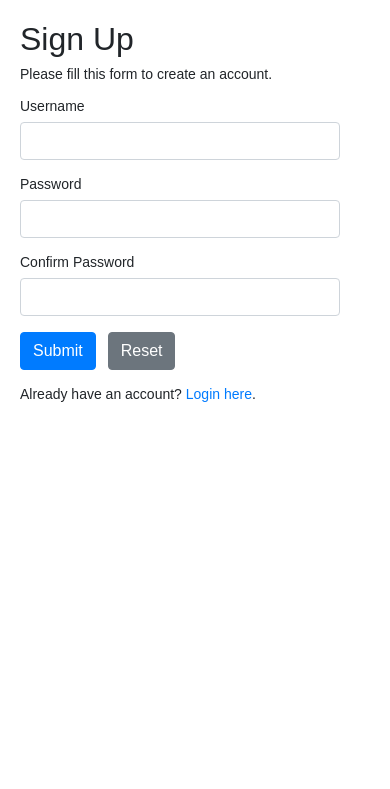
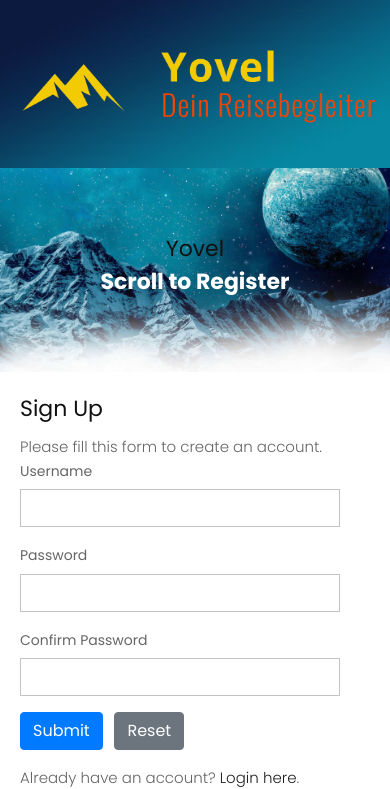
Before and after one commit to yannikonyovel/Yovel, a PHP site: page /registration.php in a window 390 px wide. Shown: the top 789 px of the page. Run offline with PHP 8.4, Linux system fonts and the light colour scheme.

Commit message:
Update registration.php

```diff
--- a/registration.php
+++ b/registration.php
@@ -96,16 +96,85 @@ if($_SERVER["REQUEST_METHOD"] == "POST"){
 ?>
 
 <!DOCTYPE html>
-<html lang="en">
+<html lang="de">
 <head>
     <meta charset="UTF-8">
-    <title>Sign Up</title>
+    <title>Registration</title>
     <link rel="stylesheet" href="https://stackpath.bootstrapcdn.com/bootstrap/4.5.2/css/bootstrap.min.css">
     <style>
         body{ font: 14px sans-serif; }
         .wrapper{ width: 360px; padding: 20px; }
     </style>
-</head>
+	  <!-- basic -->
+    <meta charset="utf-8">
+    <meta http-equiv="X-UA-Compatible" content="IE=edge">
+    <!-- mobile metas -->
+    <meta name="viewport" content="width=device-width, initial-scale=1">
+    <meta name="viewport" content="initial-scale=1, maximum-scale=1">
+    <!-- site metas -->
+    <title>Yovel - Unsere Reise</title>
+    <meta name="keywords" content="">
+    <meta name="description" content="">
+    <meta name="author" content="Yannik Enslin">
+    <!-- bootstrap css -->
+    <link rel="stylesheet" href="css/bootstrap.min.css">
+    <!-- style css -->
+    <link rel="stylesheet" href="css/style.css">
+    <!-- Responsive-->
+    <link rel="stylesheet" href="css/responsive.css">
+    <!-- fevicon -->
+    <link rel="icon" href="images/fevicon.png" type="image/gif"/>
+    <!-- Scrollbar Custom CSS -->
+    <link rel="stylesheet" href="css/jquery.mCustomScrollbar.min.css">
+    <!-- owl stylesheets -->
+    <link rel="stylesheet" href="css/owl.carousel.min.css">
+    <link rel="stylesheet" href="css/owl.theme.default.min.css">
+
+    <![endif]-->
+<header>
+    <!-- header inner -->
+    <div class="header">
+        <div class="header_white_section">
+            <div class="container-fluid">
+                <div class="row">
+                    <div class="col-md-12">
+                        <div class="header_information">
+                            <ul>
+                                <li><img src="images/1.png" alt="#"/> Keine Firmen Adresse</li>
+                                <li><img src="images/2.png" alt="#"/> +491627134729</li>
+                                <li><img src="images/3.png" alt="#"/> info@yovel.de</li>
+                            </ul>
+                        </div>
+                    </div>
+                </div>
+            </div>
+        </div>
+        <div class="container">
+            <div class="row">
+                <div class="col-xl-3 col-lg-3 col-md-3 col-sm-3 col logo_section">
+                    <div class="full">
+                        <div class="center-desk">
+                            <div class="logo"><a href="index.html"><img src="images/logo_transparent.png" alt="#"></a></div>
+                        </div>
+                    </div>
+                </div>
+            </div>
+        </div>
+    </div>
+    <!-- Menuleiste für Oben -->
+</header>
+<!-- ende des header -->
+<section>
+    <div class="banner-main">
+        <img src="images/banner.jpg" alt="#"/>
+        <div class="container">
+            <div class="text-bg">
+                <h2>Yovel<br><strong class="white">Scroll to Register</strong></h1>
+                </div>
+            </div>
+        </div>
+    </div>
+</section>
 <body>
     <div class="wrapper">
         <h2>Sign Up</h2>
```
